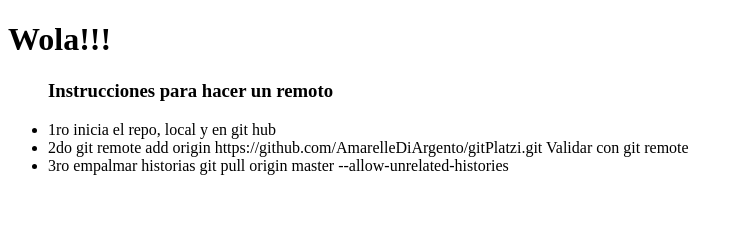
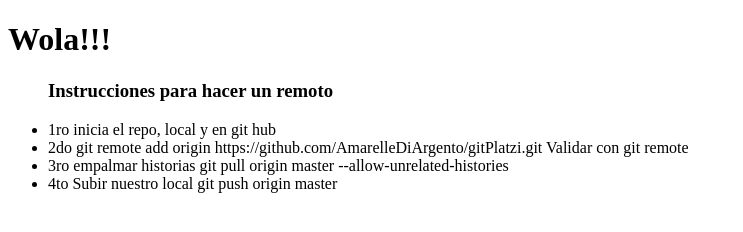
Before and after one commit to AmarelleDiArgento/gitPlatzi, a plain HTML site: page index.html in a window 1280 px wide. Shown: the whole page, without its empty margins (0-743 px from the left). Drawn offline with Linux system fonts and the light colour scheme.

Commit message:
agregado paso final

```diff
--- a/index.html
+++ b/index.html
@@ -19,6 +19,7 @@
             <li>2do git remote add origin https://github.com/AmarelleDiArgento/gitPlatzi.git
                 Validar con git remote</li>
             <li>3ro empalmar historias git pull origin master --allow-unrelated-histories</li>
+            <li>4to Subir nuestro local git push origin master</li>
 
         </ul>
 
```
